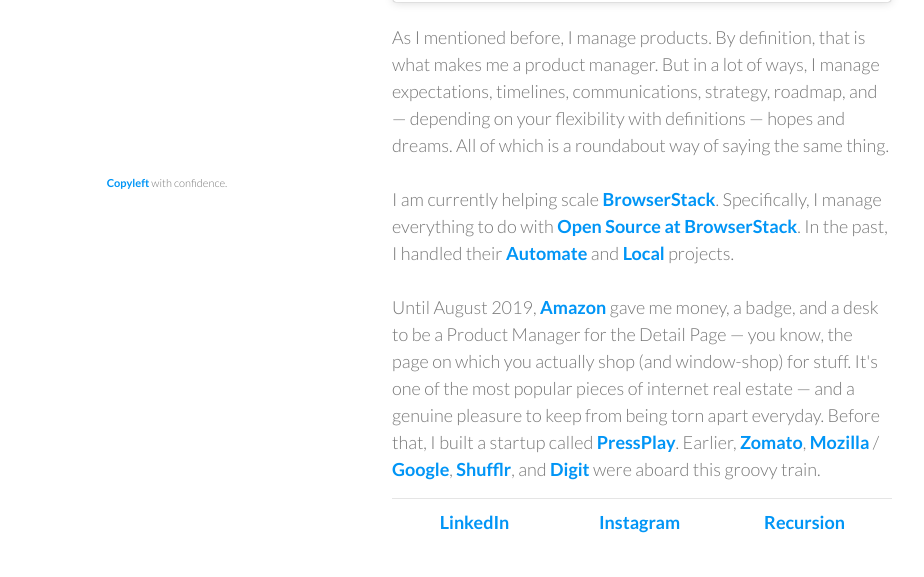
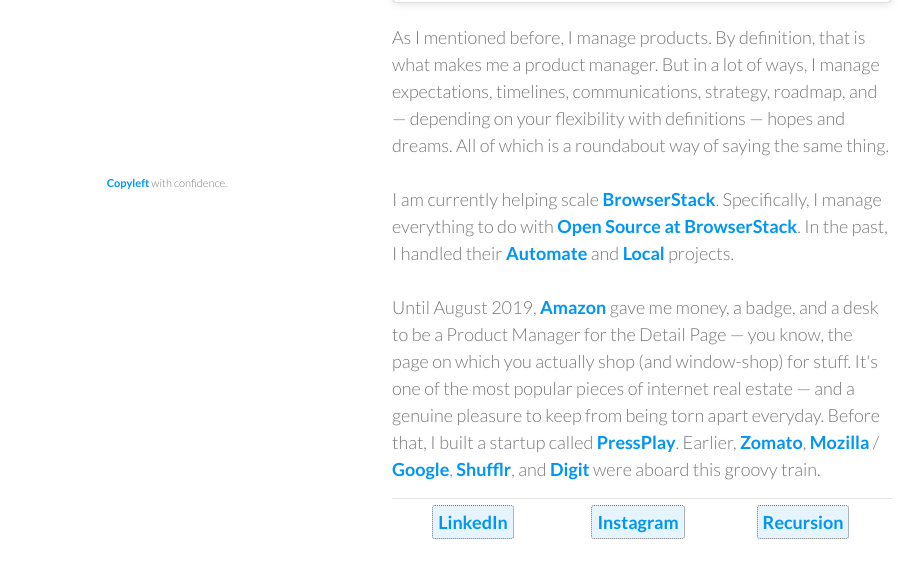
Before and after one commit to abhishekchoudhary/abhishekchoudhary.github.io, a plain HTML site: page index.html in a window 1280 px wide. Shown: the part 593-1170 px from the top of the page, without its empty margins (178-1102 px from the left). Drawn offline with Linux system fonts and the light colour scheme; a script that the page names is missing.

Commit message:
Social button styling

```diff
--- a/index.html
+++ b/index.html
@@ -59,9 +59,21 @@
 
                 <div id="social-links" style="text-align:center;font-size:large">
                     <hr>
-                    <div style="width:33%;float:left;margin-top:-10px"><a href="https://www.linkedin.com/in/choudharyabhishek/" target="_blank">LinkedIn</a></div>
-                    <div style="width:33%;float:left;margin-top:-10px"><a href="https://www.instagram.com/choudharism" target="_blank">Instagram</a></div>
-                    <div style="width:33%;float:left;margin-top:-10px"><a href="https://abhishekchoudhary.com/?ref=recursion">Recursion</a></div>
+                    <div style="width:33%;float:left;margin-top:-10px">
+                        <span style="padding:5px;border:dotted 1px;border-radius:3px;margin-right:3px;background-color:rgba(0, 149, 246, 0.1);">
+                            <a href="https://www.linkedin.com/in/choudharyabhishek/" target="_blank">LinkedIn</a>
+                        </span>
+                    </div>
+                    <div style="width:33%;float:left;margin-top:-10px">
+                        <span style="padding:5px;border:dotted 1px;border-radius:3px;margin-right:3px;background-color:rgba(0, 149, 246, 0.1);">
+                            <a href="https://www.instagram.com/choudharism" target="_blank">Instagram</a>
+                        </span>
+                    </div>
+                    <div style="width:33%;float:left;margin-top:-10px">
+                        <span style="padding:5px;border:dotted 1px;border-radius:3px;margin-right:3px;background-color:rgba(0, 149, 246, 0.1);">
+                            <a href="https://abhishekchoudhary.com/?ref=recursion">Recursion</a>
+                        </span>
+                    </div>
                 </div>
             </section>
             <footer style="text-align:center">
```
